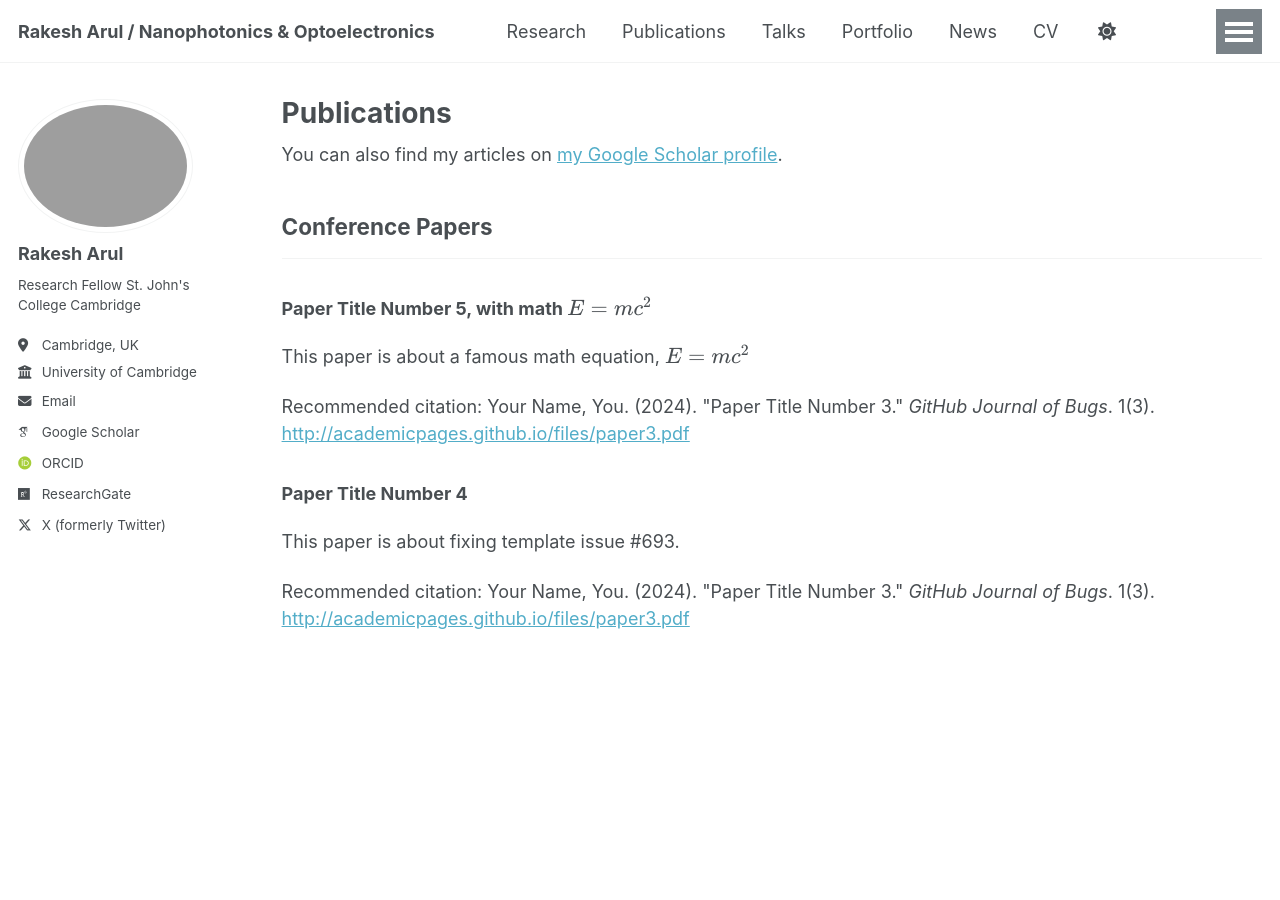
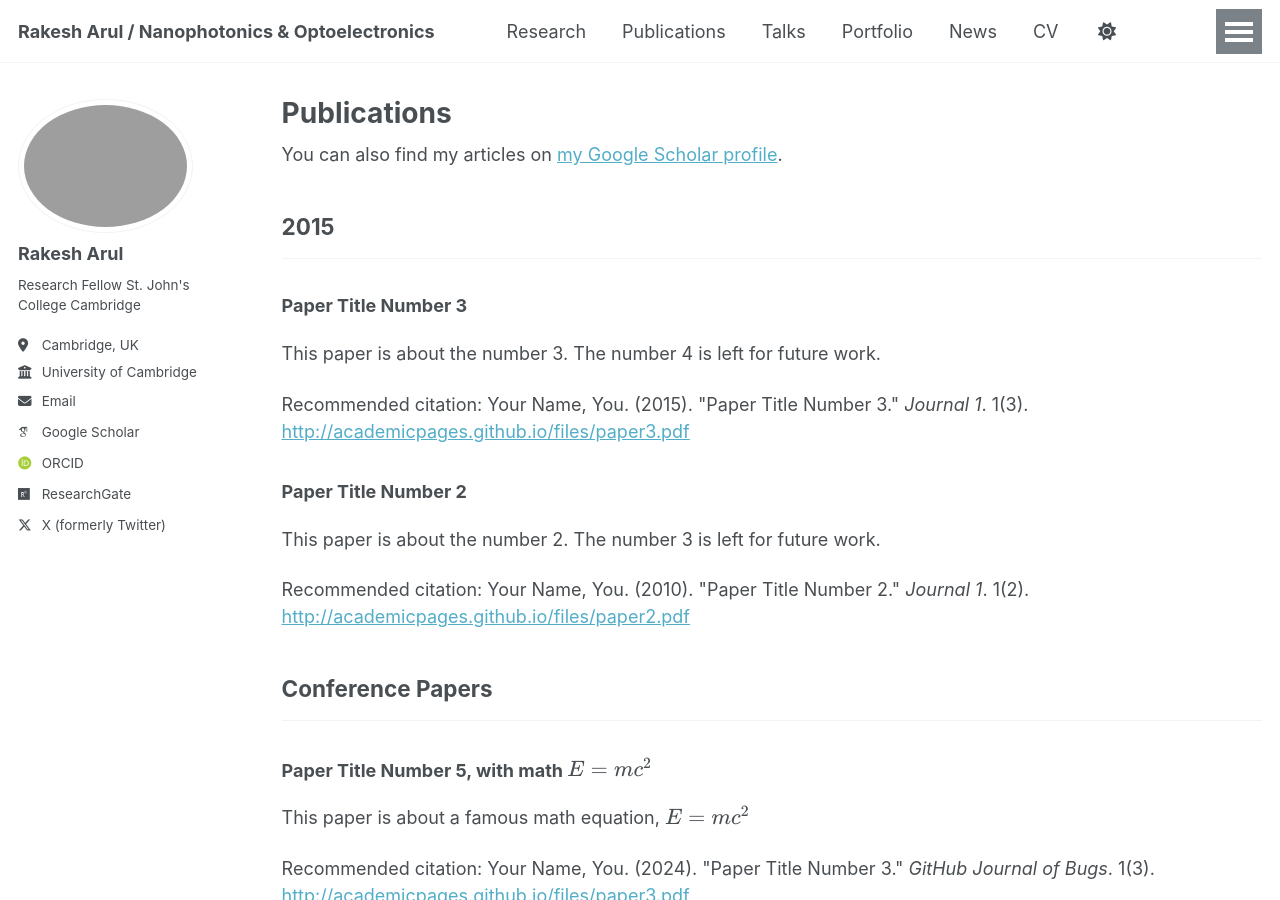
Before and after one commit to photonicsarul/photonicsarul.github.io, a Jekyll site: the page built from _pages/publications.html, in a window 1280 px wide and 900 px high. Built offline with Jekyll 4.4.1, drawn with Linux system fonts in a browser that asks for light colours; some web fonts are replaced; a script that is not in the unit is left out; a file with an impossible date is left out; part of the change alters nothing that is shown.

```diff
--- a/_config.yml
+++ b/_config.yml
@@ -82,18 +82,8 @@ author:
 publication_category:
   books:
     title: 'Books'
-  manuscripts2015:
+  manuscripts:
     title: '2015'
-  manuscripts2016:
-    title: '2016'
-  manuscripts2016:
-    title: '2017'
-  manuscripts2018:
-    title: '2018'
-  manuscripts2019:
-    title: '2019'
-  manuscripts2020:
-    title: '2020'
   conferences:
     title: 'Conference Papers'
 
```
